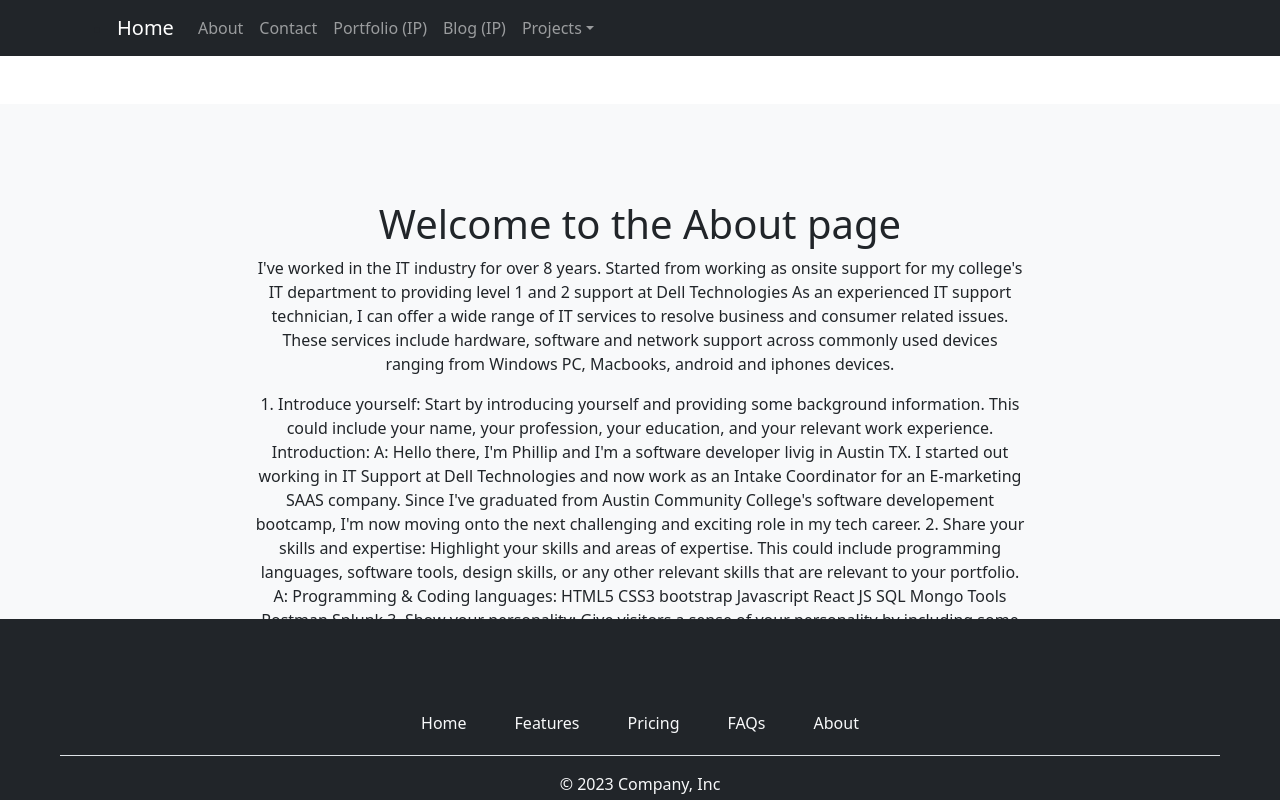
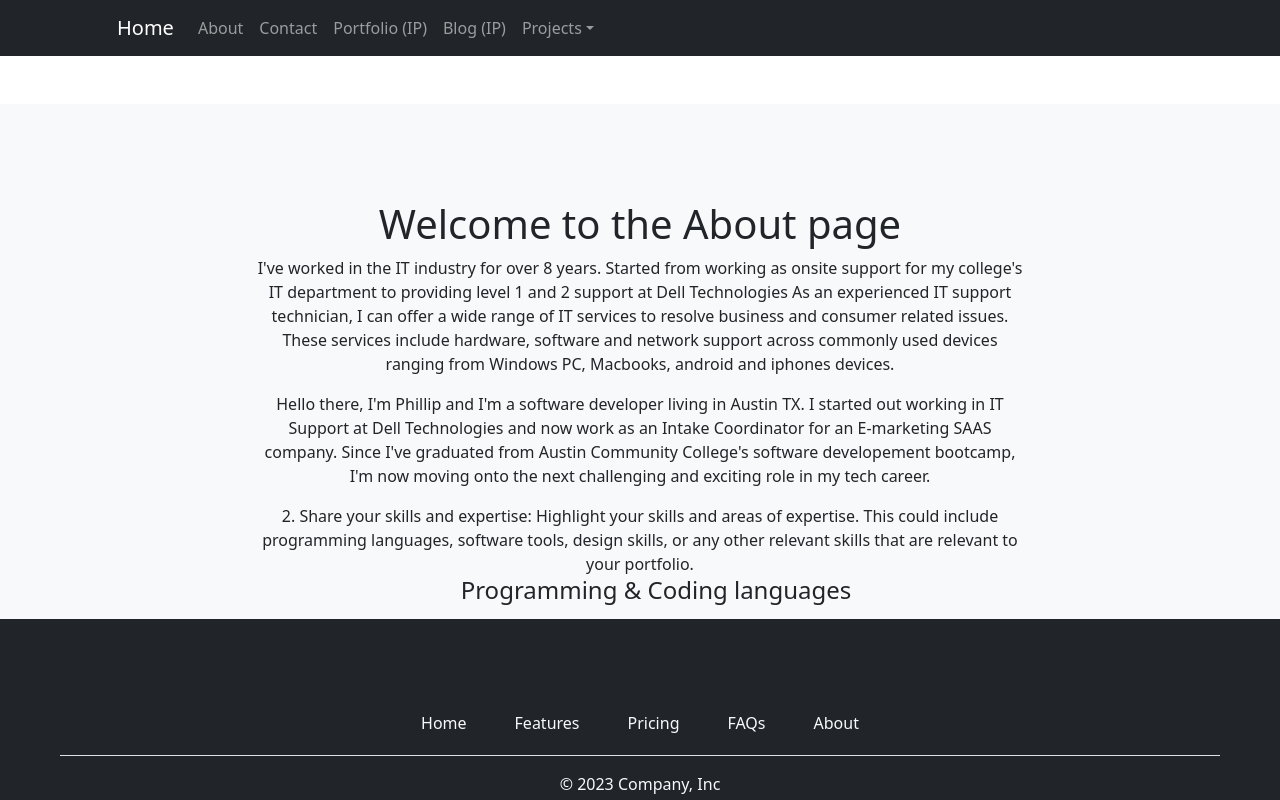
Before and after one commit to PhillipMagos/phillipmagos.dev, a React (Create React App) app in the folder phillipmagos.net/: page /about in a window 1280 px wide. Shown: the top 800 px of the page. Built offline with nearby package versions, Linux system fonts and the light colour scheme.

Commit message:
updating about page

```diff
--- a/phillipmagos.net/src/pages/About.js
+++ b/phillipmagos.net/src/pages/About.js
@@ -8,12 +8,24 @@ export default function About() {
         <div class="col-lg-8 mx-auto">
           <div class=" px-4 py-5" id="featured-3">
             <h1 class="text-center">Welcome to the About page</h1>
+            <article>
+
             <p>I've worked in the IT industry for over 8 years. Started from working as onsite support for my college's IT department to providing level 1 and 2 support at Dell Technologies As an experienced IT support technician, I can offer a wide range of IT services to resolve business and consumer related issues. These services include hardware, software and network support across commonly used devices ranging from Windows PC, Macbooks, android and iphones devices.</p>
-            <p>1. Introduce yourself: Start by introducing yourself and providing some background information. This could include your name, your profession, your education, and your relevant work experience.
-                      Introduction:
-   A: Hello there, I'm Phillip and I'm a software developer livig in Austin TX. I started out working in IT Support at Dell Technologies and now work as an Intake Coordinator for an E-marketing SAAS company. Since I've graduated from Austin Community College's software developement bootcamp, I'm now moving onto the next challenging and exciting role in my tech career.
-
+            {/* <p>1. Introduce yourself: Start by introducing yourself and providing some background information. This could include your name, your profession, your education, and your relevant work experience.
+                      Introduction: */}
+  <p>Hello there, I'm Phillip and I'm a software developer living in Austin TX. I started out working in IT Support at Dell Technologies and now work as an Intake Coordinator for an E-marketing SAAS company. Since I've graduated from Austin Community College's software developement bootcamp, I'm now moving onto the next challenging and exciting role in my tech career.</p>
+<p>
 2. Share your skills and expertise: Highlight your skills and areas of expertise. This could include programming languages, software tools, design skills, or any other relevant skills that are relevant to your portfolio.
+<ul>
+  <h4>Programming & Coding languages</h4>
+                <li>HTML5</li>
+                <li>CSS3</li>
+                <li>Bootstrap</li>
+                <li>Javascript</li>
+                <li>React JS</li>
+                <li>SQL</li>
+                <li>Mongo</li>
+              </ul>
   A:
   Programming & Coding languages:
   HTML5
@@ -29,9 +41,9 @@ export default function About() {
   Postman
   Splunk
 
-3. Show your personality: Give visitors a sense of your personality by including some personal details. This could include your hobbies, interests, or any other details that help visitors get to know you.
+{/* 3. Show your personality: Give visitors a sense of your personality by including some personal details. This could include your hobbies, interests, or any other details that help visitors get to know you. */}
   A:
-  When I'm not programming, I'm usually going for a run, lifting weights or spending time with my two dogs and a cat.
+  <p>When I'm not programming, I'm usually going for a run, lifting weights or spending time with my two dogs and a cat.</p>
 
 4. Explain your approach: Explain your approach to your work. This could include your design philosophy, your development methodology, or any other insights into your work process.
 
@@ -40,6 +52,7 @@ export default function About() {
 6. Provide contact information: Make it easy for visitors to get in touch with you by including your contact information, such as your email address or social media profiles.
 
 7. Remember that your about page should be clear, concise, and easy to read. Use a friendly and approachable tone, and try to connect with your visitors on a personal level.</p>
+</article>
 <div class="row g-4 py-5 row-cols-1 row-cols-lg-3">
               <div class="feature col">
                 <div class="feature-icon bg-primary bg-gradient">
```
